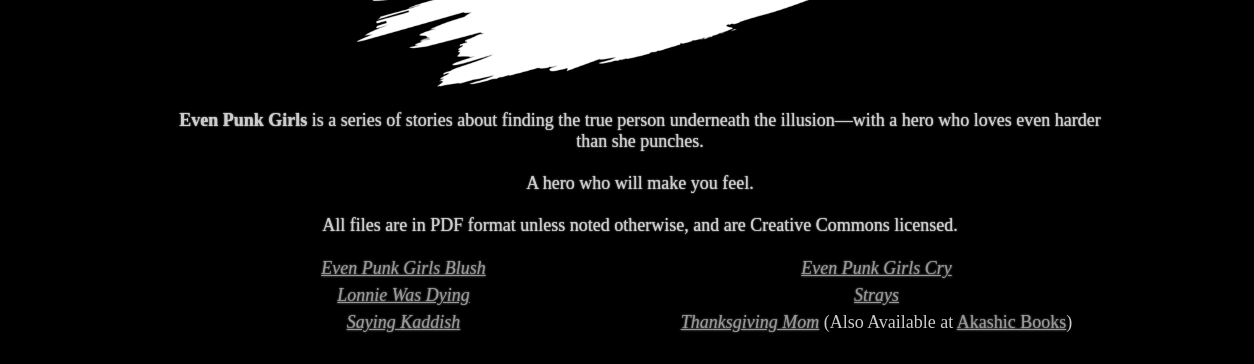
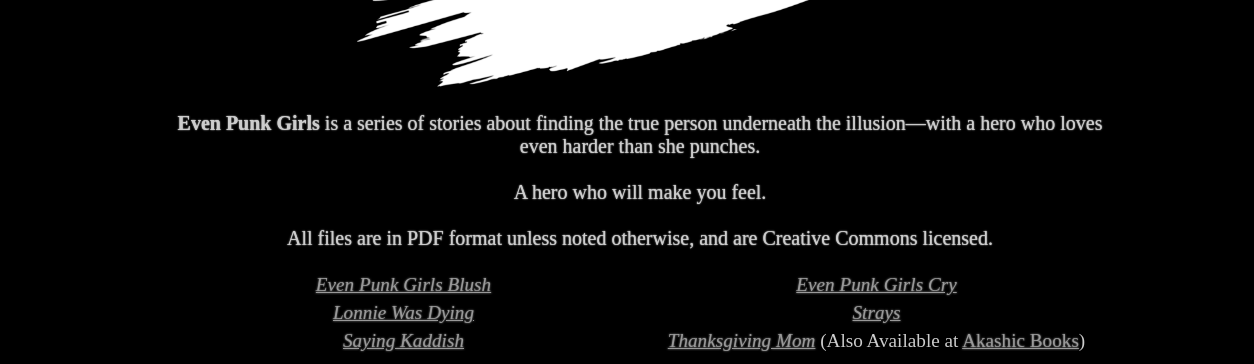
Before and after one commit to evenpunkgirls/evenpunkgirls.github.io, a plain HTML site: page index.html in a window 1280 px wide. Shown: the part 299-663 px from the top of the page, 0-1254 px from the left. Drawn offline with Linux system fonts and the light colour scheme.

Commit message:
More index file changes.

```diff
--- a/index.html
+++ b/index.html
@@ -60,7 +60,7 @@ Choosing the suburb in order to hide from a violent drug dealer she now owes and
 
 <b>Even Punk Girls</b> is a set of stories about finding the true person underneath the illusion—with a hero who loves even harder than she punches—a hero who will make you feel.
 </p-->
-<p style="font-size: 112.5%; width: 75%;"><b>Even Punk Girls</b> is a series of stories about finding the true person underneath the illusion—with a hero who loves even harder than she punches.<br><br>
+<p style="font-size: 1.5vw%; width: 75%;"><b>Even Punk Girls</b> is a series of stories about finding the true person underneath the illusion—with a hero who loves even harder than she punches.<br><br>
 A hero who will make you feel.<br><br>
 All files are in PDF format unless noted otherwise, and are Creative Commons licensed.
 </p>
--- a/style.css
+++ b/style.css
@@ -1,8 +1,8 @@
 table {
-	font-size: 112.5%;
+	font-size: 1.5vw;
 	text-align: center;
 	width: 75%;
-	height: 100%;
+	height: auto;
 }
 
 #slickOne {
```
